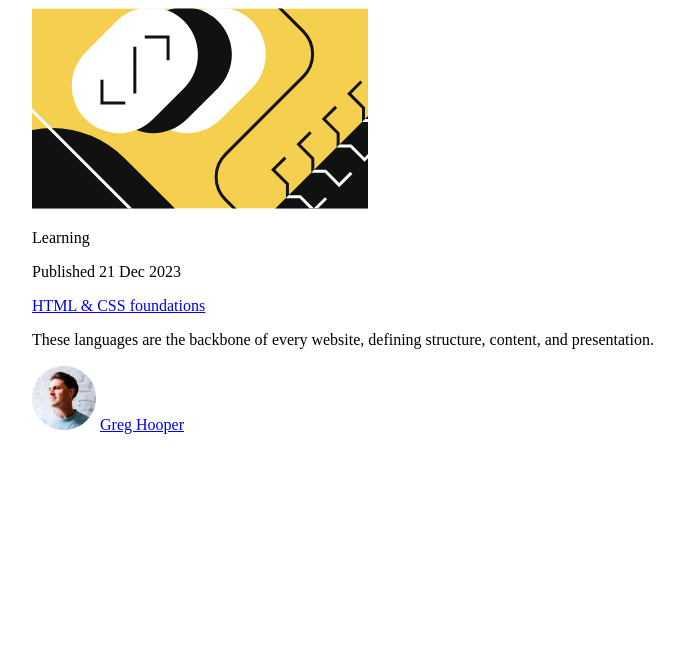
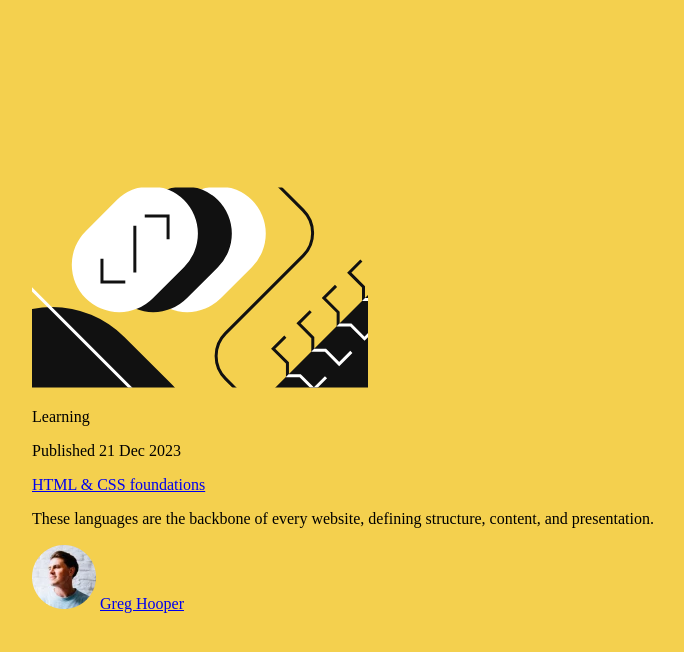
Before and after one commit to silviocarreiro/ExercicioCSS, a plain HTML site: page index.html in a window 1280 px wide. Shown: the whole page, without its empty margins (297-981 px from the left). Drawn offline with Linux system fonts and the light colour scheme.

Commit message:
Artigo centralizado
css para centralizar o card do artigo

```diff
--- a/style.css
+++ b/style.css
@@ -2,4 +2,7 @@ body{
     display: flex;
     align-items: center;
     justify-content: center;
+    height: 100vh;
+    margin: 0;
+    background-color: hsl(47, 88%, 63%);
 }
```
